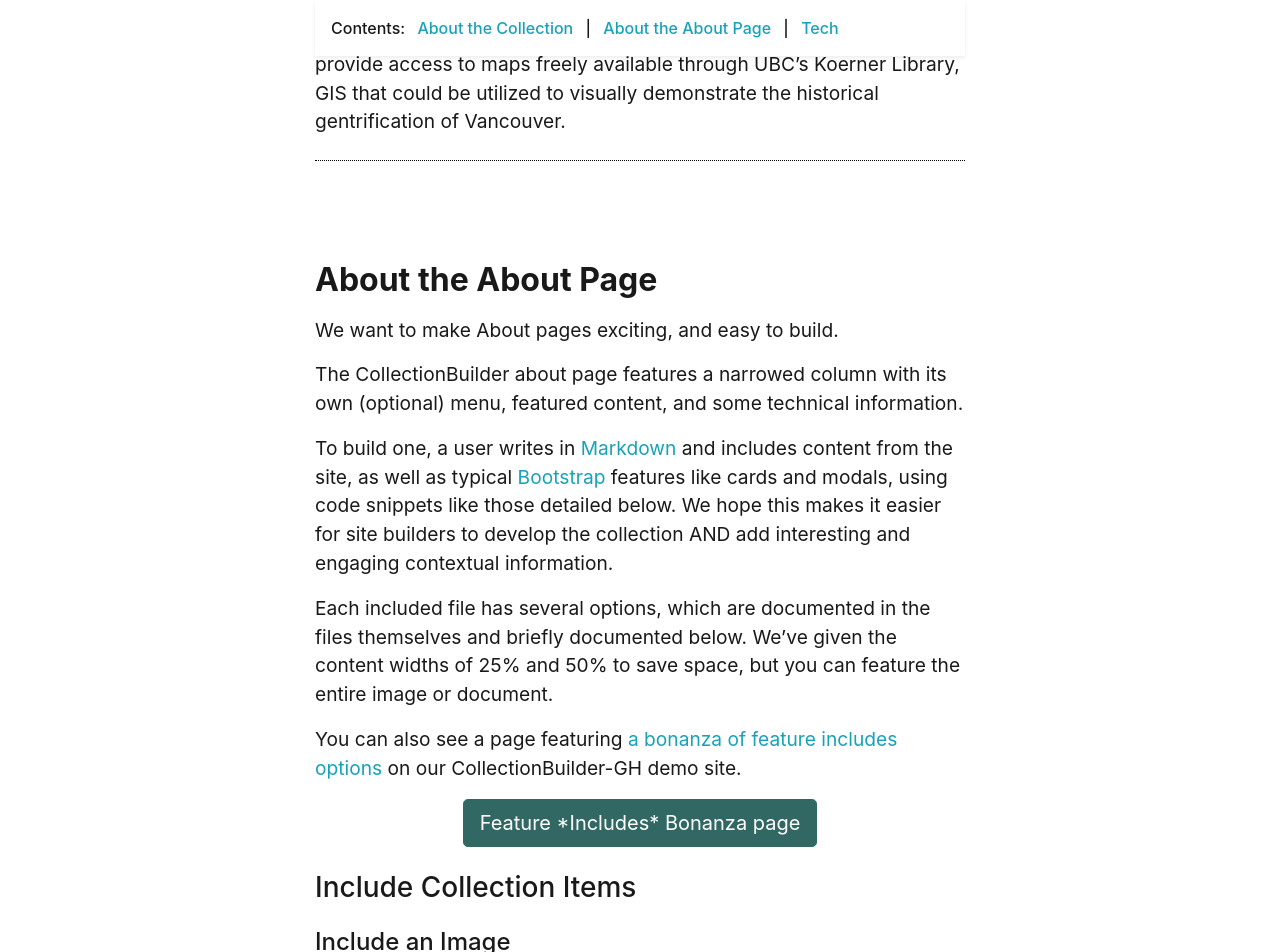
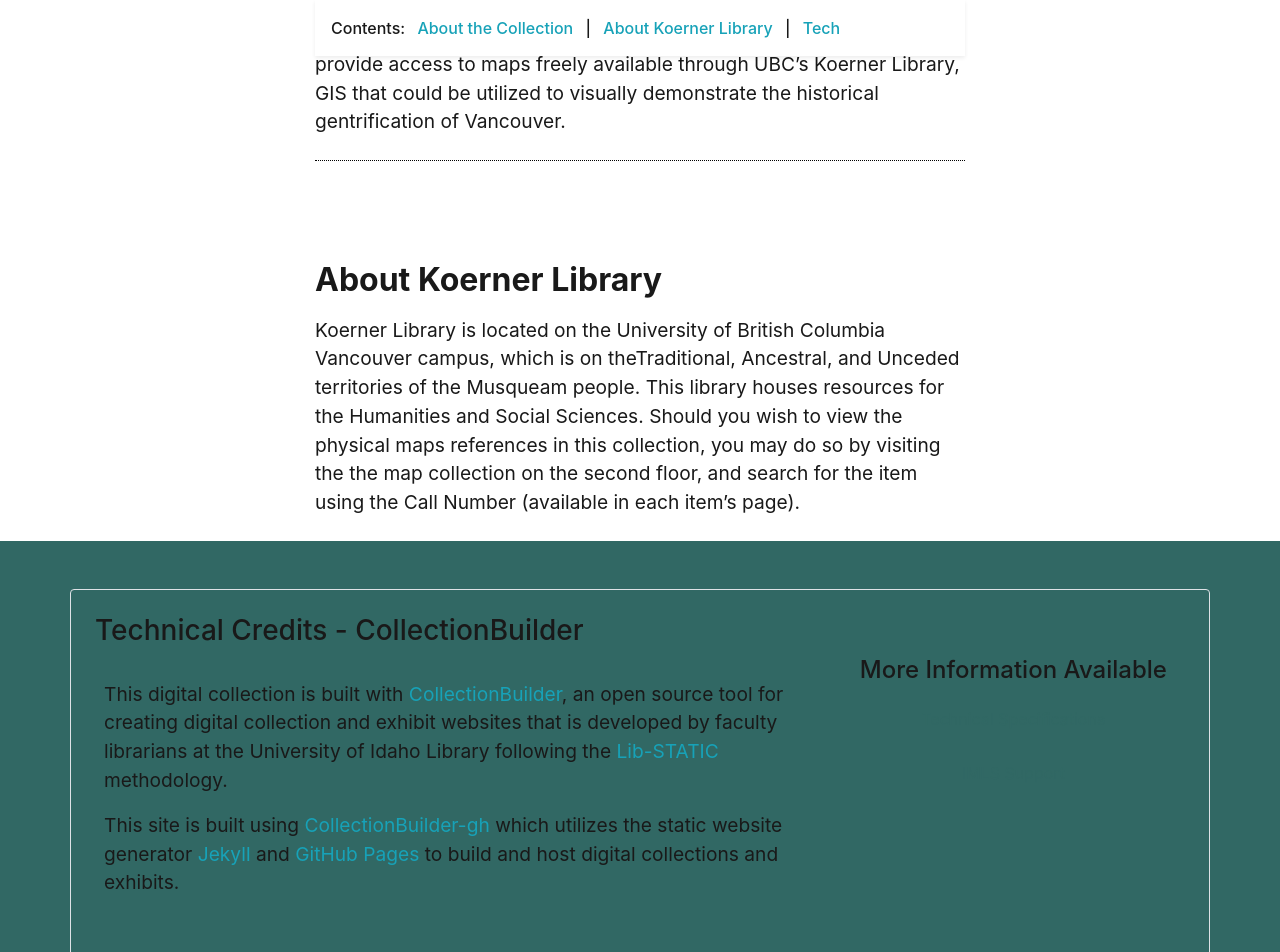
Before and after one commit to ubc-lib-geo/development-of-vancouver-maps, a Jekyll site: the page built from pages/about.md, in a window 1280 px wide and 1400 px high, scrolled down 1170 px. Shown: the top 952 px of the window. Built offline with Jekyll 4.4.1, drawn with Linux system fonts in a browser that asks for light colours; some of the changed text lies outside the part shown.

Commit message:
Updated the description on the home page, and added the description of Koerner library in the About page

```diff
--- a/_config.yml
+++ b/_config.yml
@@ -20,12 +20,12 @@ source-code: https://github.com/CollectionBuilder/collectionbuilder-gh
 # SITE SETTINGS
 #
 # title of site appears in banner
-title: UBC Maps Collection
+title: Maps of the Development of Vancouver
 # tagline, a short phrase that will appear throughout the site in the top banner
-tagline: Maps of the Development of Vancouver, BC
+tagline: A Collection of Maps Available at UBC Vancouver's Koerner Library
 # description appears in meta tags and other locations
 # this description might appear in search result lists, keep around 160 characters max
-description: "UBC Maps Collection is a collection of maps of Vancouver available through UBC's Koerner Library"
+description: "Maps of the Development of Vancouver is a collection of historical maps of Vancouver available through UBC's Koerner Library. An intended purpose of this collection is to visually demonstrate the development and accompanying gentrification of Vancouver over time. Click the button below to learn more about the collection, the creator, and how to access the items in this collection."
 # creator of the digital collection, to appear in meta tags; we typically use our GitHub usernames but feel free to just use your name
 author: UBC Library GIS
 
--- a/pages/about.md
+++ b/pages/about.md
@@ -10,7 +10,7 @@ credits: true
 
 {% include feature/jumbotron.html objectid="https://cdil.lib.uidaho.edu/images/palouse_sm.jpg" %}
 
-{% include feature/nav-menu.html sections="About the Collection;About the About Page" %}
+{% include feature/nav-menu.html sections="About the Collection;About Koerner Library" %}
 
 ## About the Collection
 
@@ -20,7 +20,6 @@ With questions concerning the rhetoric constructed to validate government decisi
 
 Inspired by the [Anti-Eviction Mapping Project](https://antievictionmap.com/), this collection intends to provide access to maps freely available through UBC’s Koerner Library, GIS that could be utilized to visually demonstrate the historical gentrification of Vancouver.
 
+## About Koerner Library
 
-
-<!-- IMPORTANT!!! DELETE this comment and the include below when you are finished editing this page for your collection. The include below introduces about page features. They will show up on your collection's about page until you delete it.  -->
-{% include cb/about_the_about.md %}
+Koerner Library is located on the University of British Columbia Vancouver campus, which is on theTraditional, Ancestral, and Unceded territories of the Musqueam people. This library houses resources for the Humanities and Social Sciences. Should you wish to view the physical maps references in this collection, you may do so by visiting the the map collection on the second floor, and search for the item using the Call Number (available in each item’s page).
```
